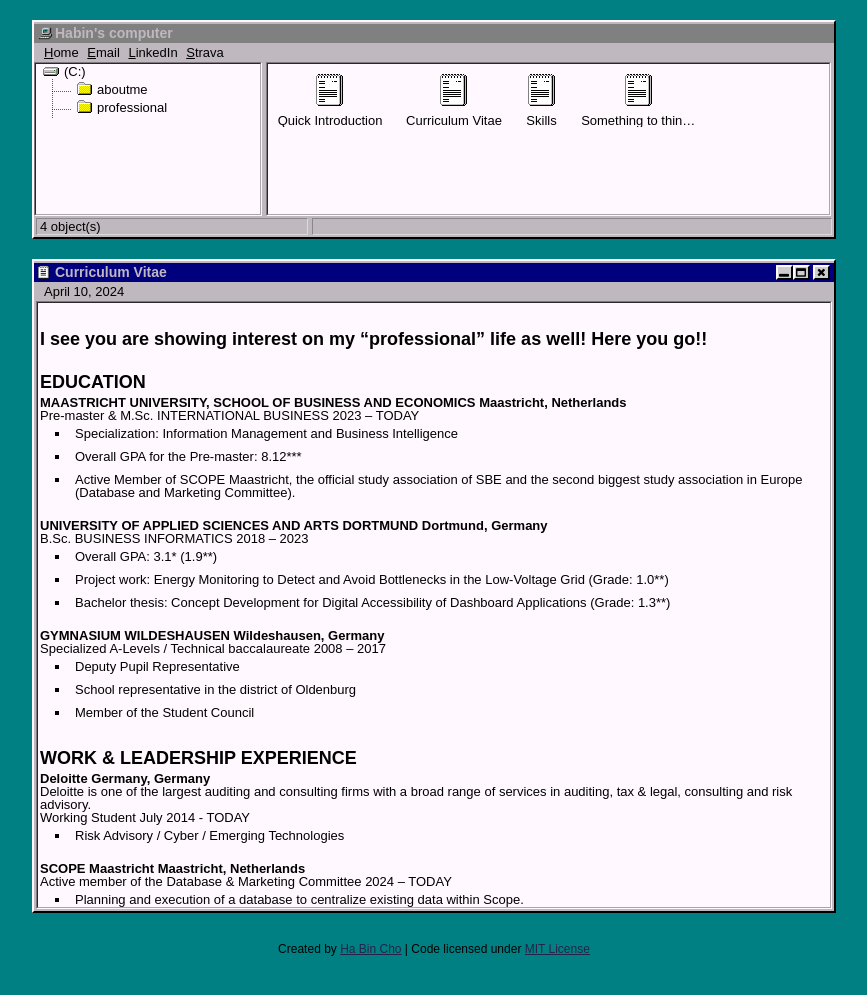
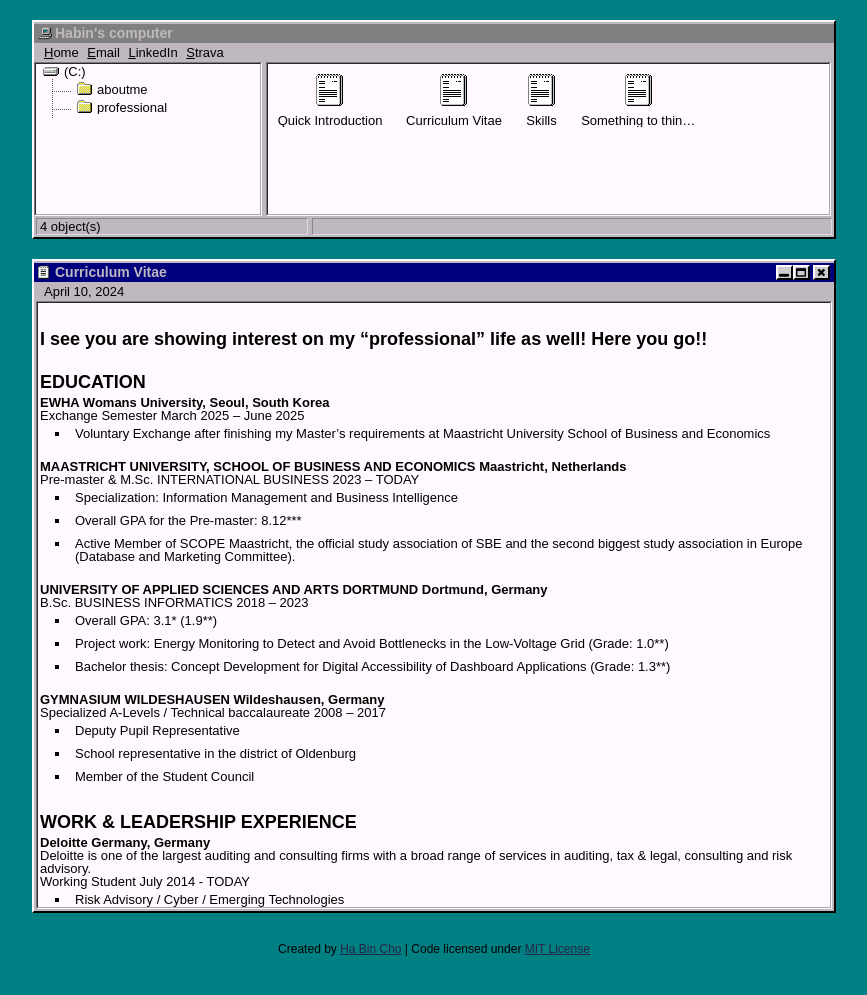
Before and after one commit to heybin314/heybin314.github.io, a Jekyll site: the page built from _posts/2024-04-10-cv.md, in a window 1280 px wide. Shown: the top 995 px of the page, without its empty margins (206-1073 px from the left). Built offline with Jekyll 4.4.1, drawn with Linux system fonts in a browser that asks for light colours.

Commit message:
Update 2024-04-10-cv.md

```diff
--- a/_posts/2024-04-10-cv.md
+++ b/_posts/2024-04-10-cv.md
@@ -8,6 +8,10 @@
 ## I see you are showing interest on my "professional" life as well! Here you go!!
 
 ## <a name="Inline"></a>EDUCATION
+### **EWHA Womans University, Seoul, South Korea**
+#### Exchange Semester March 2025 – June 2025
+- Voluntary Exchange after finishing my Master's requirements at Maastricht University School of Business and Economics
+
 ### **MAASTRICHT UNIVERSITY, SCHOOL OF BUSINESS AND ECONOMICS Maastricht, Netherlands**
 #### Pre-master & M.Sc. INTERNATIONAL BUSINESS 2023 – TODAY
 - Specialization: Information Management and Business Intelligence
```
